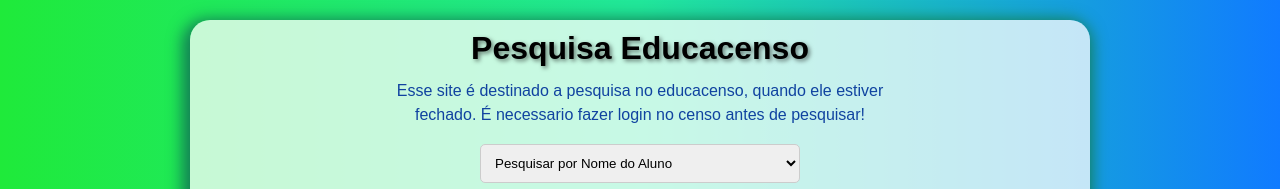
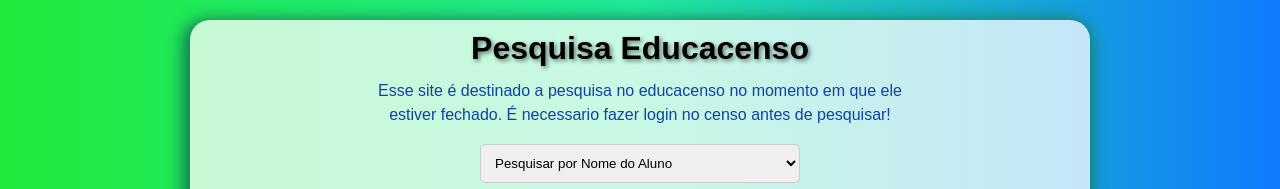
Before and after one commit to escolaSantaCorona/pesquisa-censo, a Next.js app: page / in a window 1280 px wide. Shown: the top 189 px of the page. Built offline with nearby package versions, Linux system fonts and the light colour scheme.

Commit message:
Update index.js

```diff
--- a/src/pages/index.js
+++ b/src/pages/index.js
@@ -122,7 +122,7 @@ export default function Home() {
       <div style={styles.form_outer}>
         <h1 style={styles.title}>Pesquisa Educacenso</h1>
         <h3 style={styles.description}>
-          Esse site é destinado a pesquisa no educacenso, quando ele estiver fechado.
+          Esse site é destinado a pesquisa no educacenso no momento em que ele estiver fechado.
           É necessario fazer login no censo antes de pesquisar!
         </h3>
       <select
```
